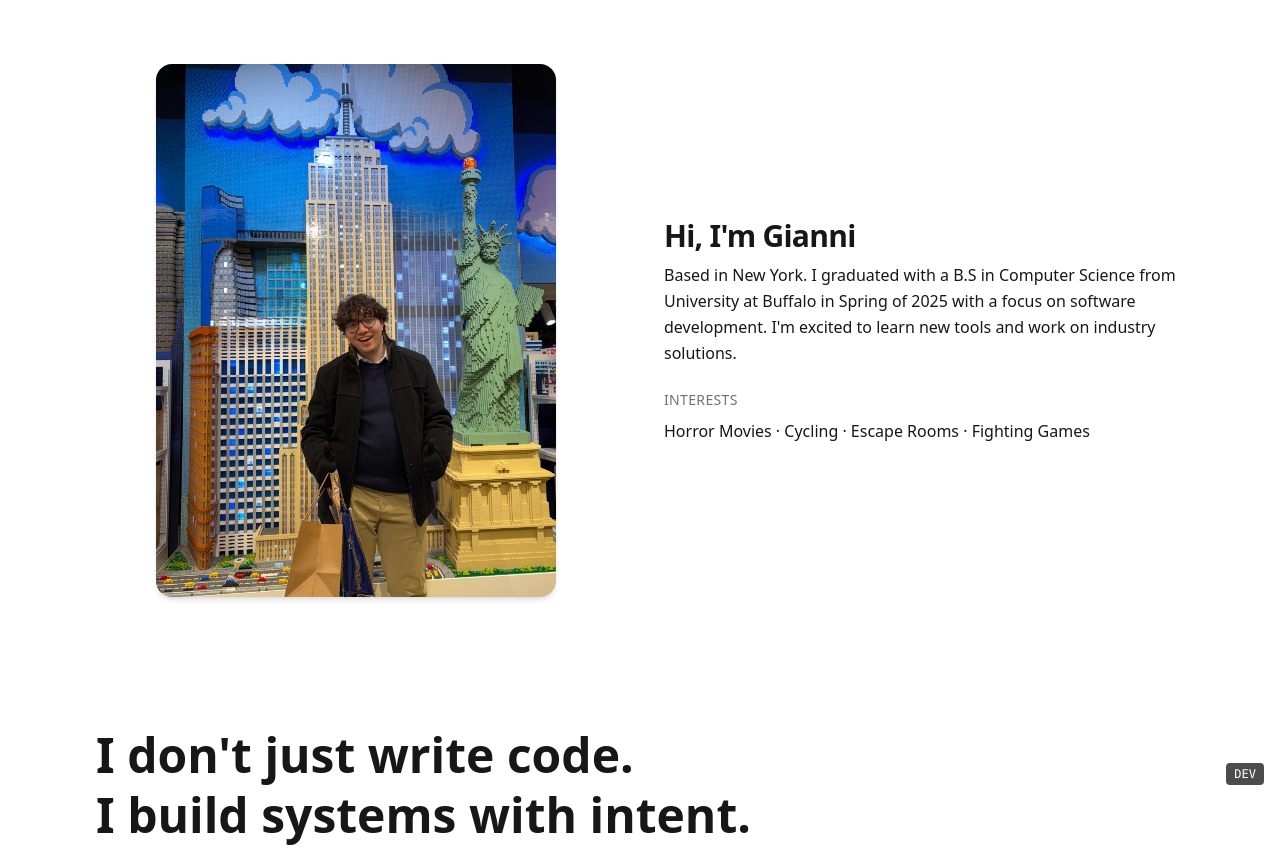
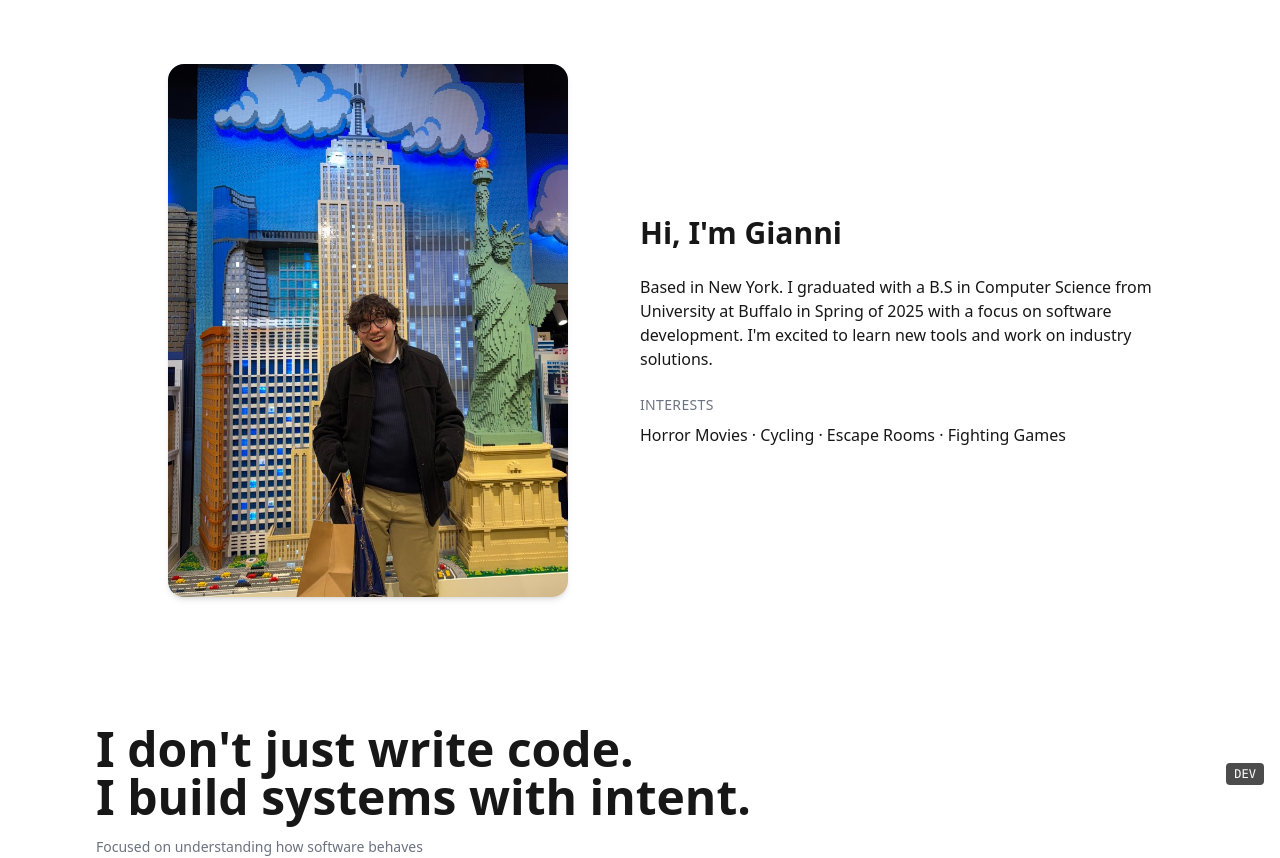
Before and after one commit to giannicottone/gianni-portfolio, a Next.js app: page /dev/componentplayground in a window 1280 px wide. Shown: the top 858 px of the page. Built offline with nearby package versions, Linux system fonts and the light colour scheme.

Commit message:
Fixed spacing and simplified typography modifiers

```diff
--- a/src/app/globals.css
+++ b/src/app/globals.css
@@ -48,15 +48,15 @@ body {
 
   /* Typography */
   .text-hero {
-    @apply text-4xl md:text-5xl font-bold leading-tight;
+    @apply text-4xl md:text-5xl font-bold;
   }
 
   .text-section {
-    @apply text-2xl sm:text-3xl font-semibold tracking-tight;
+    @apply text-2xl sm:text-3xl font-semibold;
   }
 
   .text-body {
-    @apply text-base leading-relaxed;
+    @apply text-base;
     color: var(--foreground);
   }
 
--- a/src/components/sections/Hero.tsx
+++ b/src/components/sections/Hero.tsx
@@ -4,14 +4,14 @@ export default function Hero() {
     <Section>
   <div className="flex flex-col gap-4">
     <h1 className="text-hero">
-      I don&apos;t just write code.
+      I don{"'"}t just write code.
       <span className="block">I build systems with intent.</span>
     </h1>
 
     <p className="text-muted max-w-prose flex flex-col gap-2">
       Focused on understanding how software behaves
       <span className="block">
-        through continuous building and iteration.
+      through continuous building and iteration.
       </span>
     </p>
   </div>
--- a/src/components/sections/Me.tsx
+++ b/src/components/sections/Me.tsx
@@ -1,10 +1,11 @@
 import Image from "next/image";
 import Section from "../ui/Section";
+import SectionHeader from "../ui/SectionHeader";
 
 export default function Me() {
   return (
     <Section>
-      <div className="flex flex-col md:flex-row items-center gap-12">
+      <div className="flex flex-col md:flex-row items-center">
         {/* LEFT: Image */}
         <div className="flex-1 flex justify-center">
           <Image
@@ -19,8 +20,8 @@ export default function Me() {
         {/* RIGHT: Content */}
         <div className="flex-1 flex flex-col gap-6">
           {/* Identity */}
-          <div className="flex flex-col gap-2">
-            <h2 className="text-section">Hi, I{"'"}m Gianni</h2>
+          <div className="flex flex-col">
+            <SectionHeader title = "Hi, I'm Gianni"/>
             <p className="text-body">
               Based in New York. I graduated with a B.S in Computer Science from University at Buffalo in Spring of 2025 with a focus on software development. I'm excited to learn new tools and work on industry solutions.
             </p>
```
